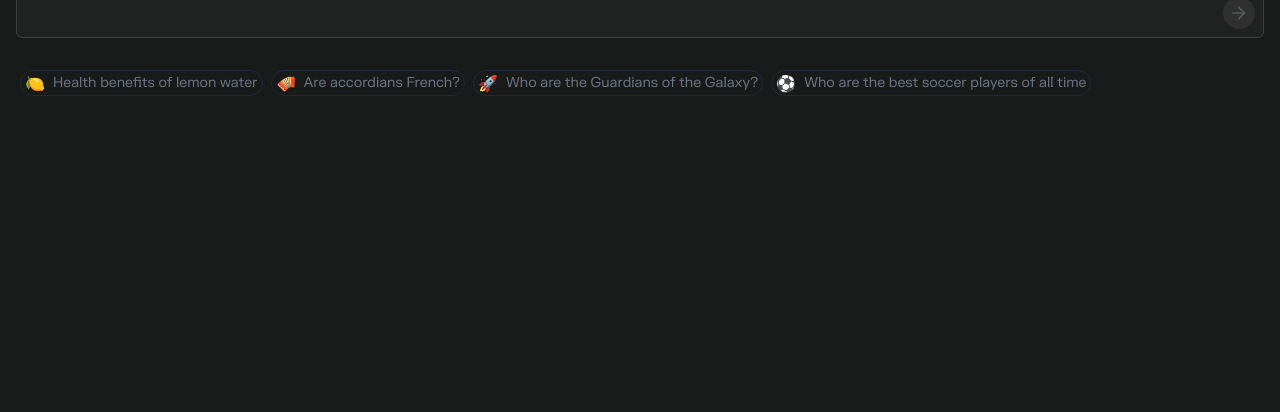
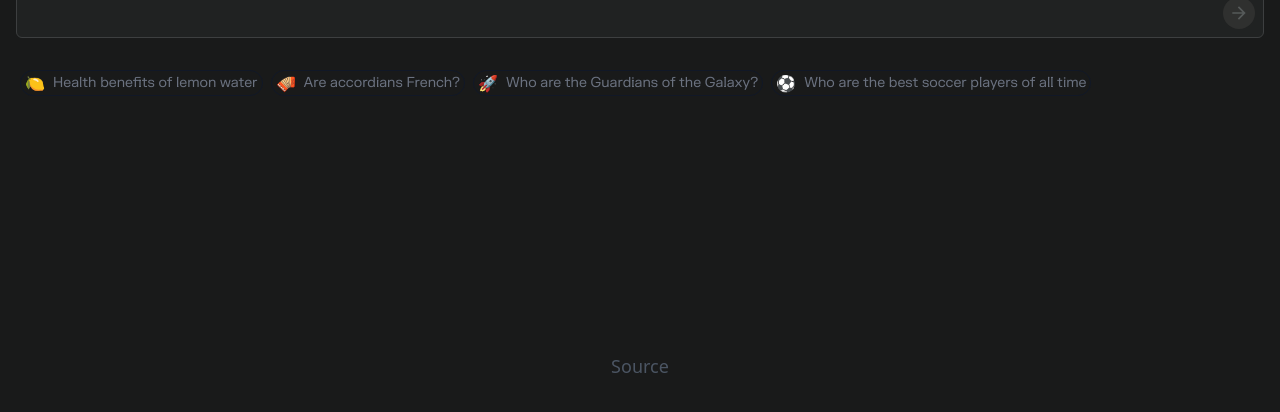
Before and after one commit to philfung/perplexed, a React (Create React App) app in the folder frontend/: page / in a window 1280 px wide. Shown: the part 356-768 px from the top of the page. Built offline with nearby package versions, Linux system fonts and the light colour scheme.

Commit message:
added Source code link

```diff
--- a/frontend/src/App.js
+++ b/frontend/src/App.js
@@ -159,7 +159,7 @@ function App() {
             </div>
             <div className="search-examples flex flex-row flex-wrap mt-7">
               {searchExamples.map((example, i) => (
-                <div key={i} className="search-example border border-gray-800 flex flex-row items-center mx-1 my-1 rounded-full"
+                <div key={i} className="search-example border border-gray-900 flex flex-row items-center mx-1 my-1 rounded-full"
                   onClick={() => { submitSearch(example.text); }}
                 >
                   <div className="search-example-emoji ml-1">{example.emoji}</div>
@@ -170,6 +170,10 @@ function App() {
 
             </div>
           </div>
+          <div className="github bottom-16 fixed left-1/2 transform -translate-x-1/2 text-gray-600 text-lg">
+            <a href="https://github.com/philfung/perplexed" target="_blank" rel="noopener noreferrer">Source</a>
+          </div>
+
         </div>
       }
       {
```
Also changed, not shown: 1 other file (tests, documents, lock files or other folders). Lines whose indentation alone changed are shown as unchanged.
